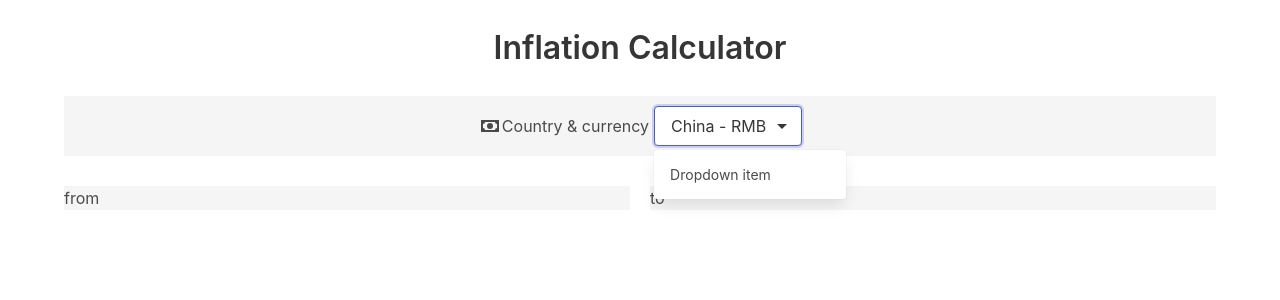
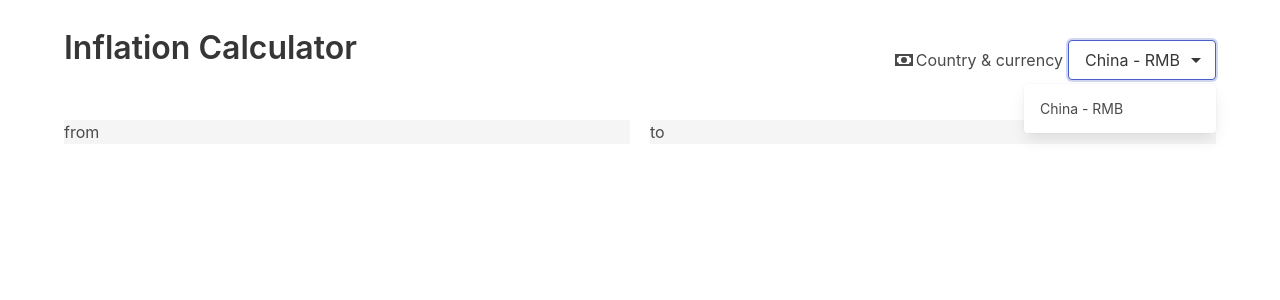
Before and after one commit to Astrian/buying-power-calculator, a React (Vite) app: page / in a window 1280 px wide. Both pictures are taken after a click on the button "China - RMB". Shown: the top 300 px of the page. Built offline with nearby package versions, Linux system fonts and the light colour scheme.

Commit message:
Modify country selector

```diff
--- a/src/App.tsx
+++ b/src/App.tsx
@@ -8,27 +8,33 @@ import Icon from '@mdi/react'
 import { mdiMenuDown, mdiCash } from '@mdi/js'
 
 function App() {
+  const { t } = useTranslation()
+
   const [dropdownActive, setDropdownActive] = useState(false)
-  const [countryList, _] = useState(["cn"])
+  const countryList = ["cn"]
   const [currentCounty, setCurrentCountry] = useState("cn")
+
+  const countryItems = countryList.map((country) => {
+    return (
+      <a className="dropdown-item" onClick={() => setCurrentCountry(country)}>
+        {t(`country_${country}`)}
+      </a>
+    )
+  })
 
   function dropdownHandler() {
     setDropdownActive(!dropdownActive)
   }
 
-  const { t } = useTranslation()
-
   return (
     <div className="container">
       <div className="header">
         <h1 className="title">{t('website_title')}</h1>
-      </div>
-
-      <div className="country-selector module">
+        <div className="country-selector">
           <span className="icon-text">
             <span className="icon"><Icon path={mdiCash} size={1} /></span> {t('select_country_label')}
           </span>
-        <div className={cn('dropdown', dropdownActive && 'is-active')} onClick={dropdownHandler}>
+          <div className={cn('dropdown is-right', dropdownActive && 'is-active')} onClick={dropdownHandler}>
             <div className="dropdown-trigger">
               <button className="button" aria-haspopup="true" aria-controls="dropdown-menu">
                 <span>{t(`country_${currentCounty}`)}</span>
@@ -39,9 +45,8 @@ function App() {
             </div>
             <div className="dropdown-menu" id="dropdown-menu" role="menu">
               <div className="dropdown-content">
-              <a className="dropdown-item">
-                Dropdown item
-              </a>
+                {countryItems}
+              </div>
             </div>
           </div>
         </div>
@@ -49,6 +54,7 @@ function App() {
 
       <div className="calculator-body">
         <div className="module from">from</div>
+
         <div className="module to">to</div>
       </div>
     </div>
--- a/src/style.scss
+++ b/src/style.scss
@@ -5,20 +5,19 @@
     display: flex;
     margin-top: 30px;
     margin-bottom: 30px;
-    justify-content: center;
+    justify-content: space-between;
+    align-items: center;
   }
 
   .country-selector {
     display: flex;
     justify-content: center;
     align-items: center;
-    padding: 10px;
     gap: 5px;
   }
 
   .calculator-body {
     display: flex;
-    margin-top: 30px;
     gap: 20px;
     .module {
       flex: 1;
```
Lines whose indentation alone changed are shown as unchanged.
